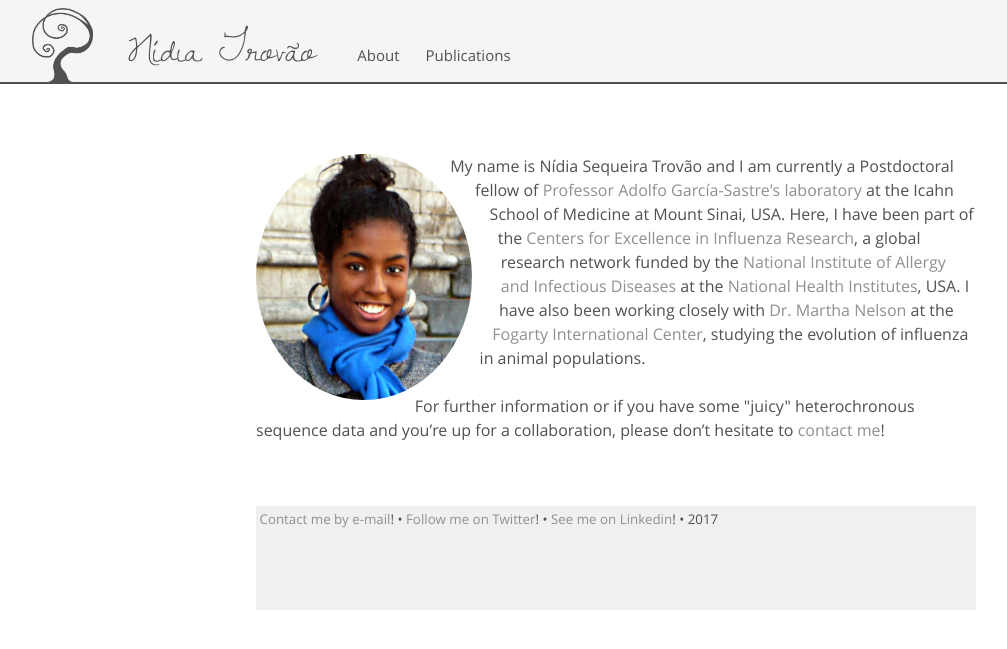
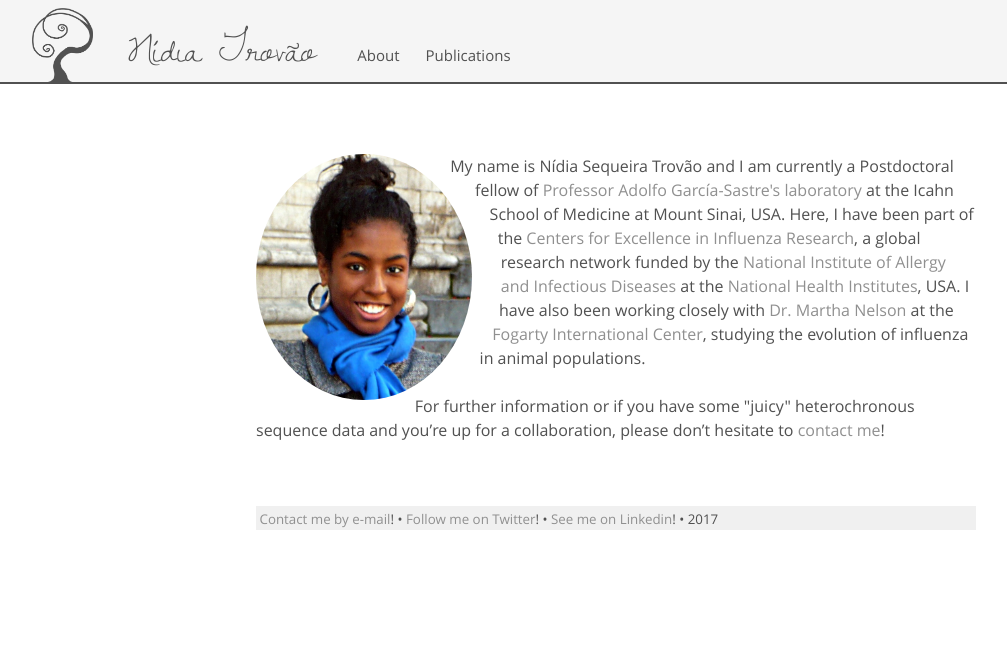
Before and after one commit to nidiatrovao/nidiatrovao.github.io, a Jekyll site: the page built from index.html, in a window 1280 px wide. Shown: the top 649 px of the page, without its empty margins (24-1031 px from the left). Built offline with Jekyll 4.4.1, drawn with Linux system fonts in a browser that asks for light colours.

Commit message:
Update _layout.scss

```diff
--- a/_sass/_layout.scss
+++ b/_sass/_layout.scss
@@ -7,7 +7,6 @@
 }
 
 footer {
-  //margin-bottom: 2rem;
-  padding-bottom: 5rem;
+  margin-bottom: 2rem;
   background-color: #F0F0F0;
 }
```
